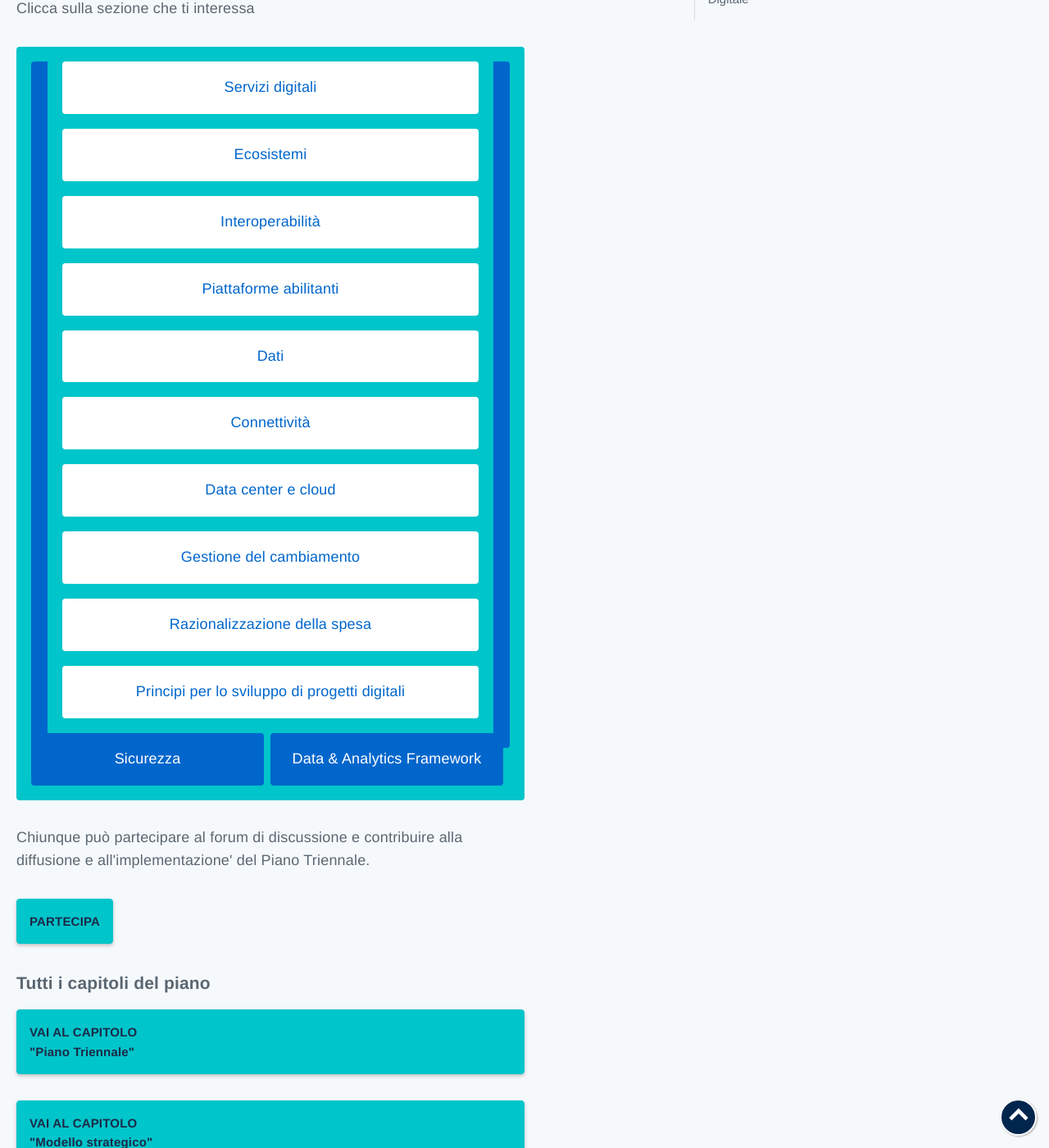
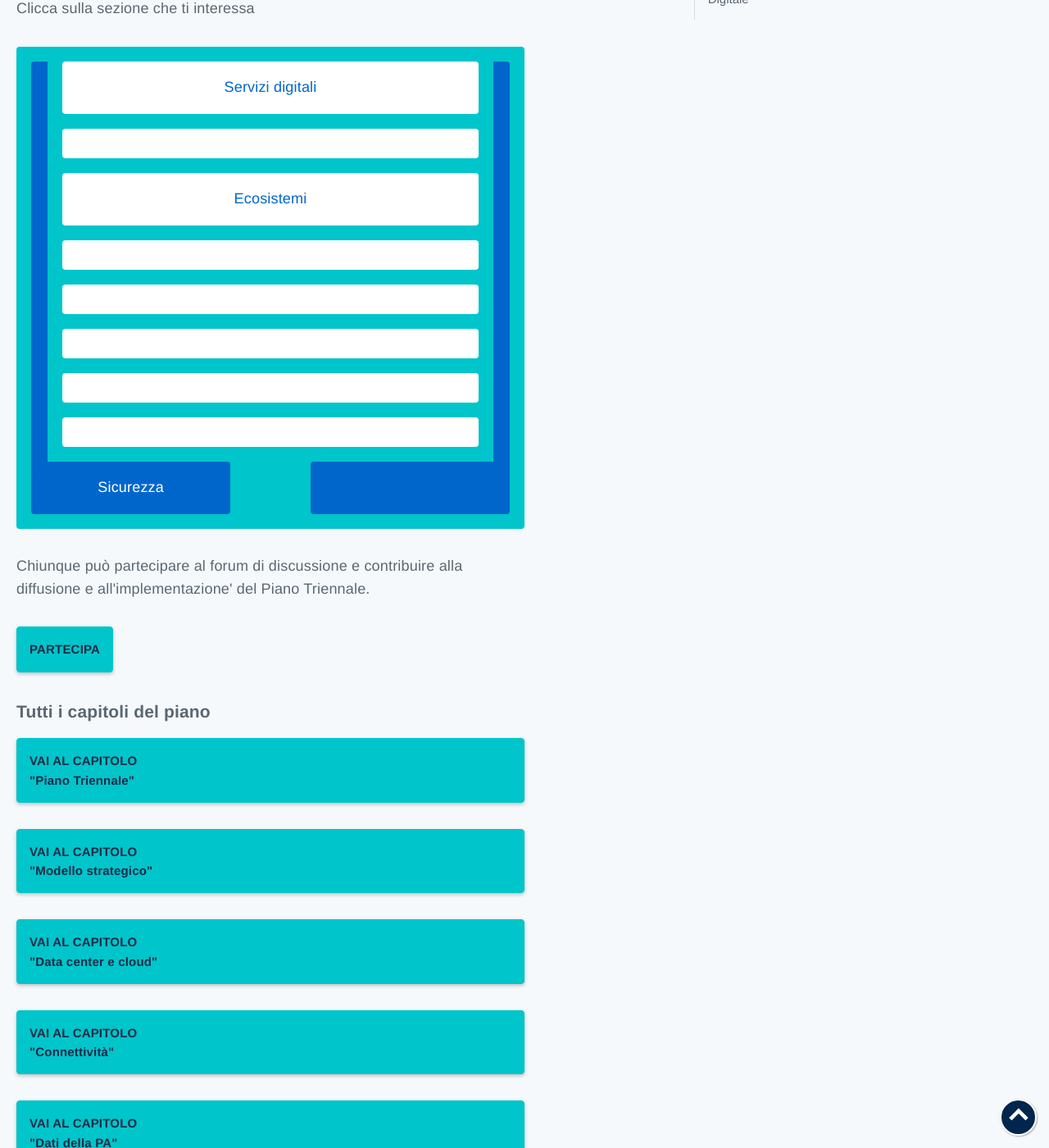
Before and after one commit to italia/pianotriennale-ict.italia.it, a Jekyll site: the page built from _pages/it/piano.md, in a window 1280 px wide and 1400 px high, scrolled down 1415 px. Shown: the whole window at 82% size. Built offline with Jekyll 4.4.1, drawn with Linux system fonts in a browser that asks for light colours; some web fonts are replaced.

Commit message:
Update model layout and content

```diff
--- a/_includes/modello.html
+++ b/_includes/modello.html
@@ -1,6 +1,5 @@
-{% assign temi_in_body = 'servizi-digitali,ecosistemi,interoperabilita,piattaforme-abilitanti,dati,rete,cloud,gestione-del-cambiamento,razionalizzazione-della-spesa,principi-per-lo-sviluppo-di-progetti-digitali' | split: ',' %}
-{% assign temi_in_footer = 'sicurezza,big-data' | split: ',' %}
-
+{% assign temi_in_body = 'servizi-digitali,modelli-e-strumenti-innovazione,ecosistemi,piattaforme,dati-della-pa,modello-di-interoperabilita,infrastrutture,governare-la-trasformazione-digitale' | split: ',' %}
+{% assign temi_in_footer = 'sicurezza,pdnd' | split: ',' %}
 
 <div class="Modello-strategico u-textCenter u-margin-bottom-xl u-background-teal-30 u-borderRadius-m u-padding-r-all">
   <div class="Grid">
@@ -13,23 +12,22 @@
 
           <a href="{{ refpage.url | relative_url }}" class="u-borderRadius-m u-block u-background-white u-margin-r-bottom u-padding-r-all u-textCenter u-color-50 u-textClean u-text-r-xs">
             {{ t.temi[tema].name }}
-
           </a>
         {% endfor %}
       </div>
     </div>
 
+    <div class="Grid-cell u-flex u-sizeFull u-flexAlignItemsStretch u-flexJustifyBetween" style="margin-top: -1.8rem">
     {% for tema in temi_in_footer %}
      {% assign refpages = site.pages | where: "ref", t.temi[tema].ref %}
      {% assign refpage = refpages | where: "lang", page.lang | first %}
-      <div class="Grid-cell u-size1of2" style="margin-top: -1.8rem">
-      <div class="u-sizeFill u-flex u-flexCol u-margin-right-xs u-borderRadius-m u-background-50">
-        <a href="{{ refpage.url | relative_url }}" class="u-flexExpandTop u-sizeFull u-block u-textClean
+      <div class="u-borderRadius-m u-background-50 u-size5of12 u-flex u-flexAlignItemsCenter">
+        <a href="{{ refpage.url | relative_url }}" class="u-sizeFull u-block u-textClean
         u-color-white u-padding-r-all u-text-r-xs">
           {{ t.temi[tema].name }}
         </a>
       </div>
-      </div>
     {% endfor %}
+    </div>
   </div>
 </div>
```
